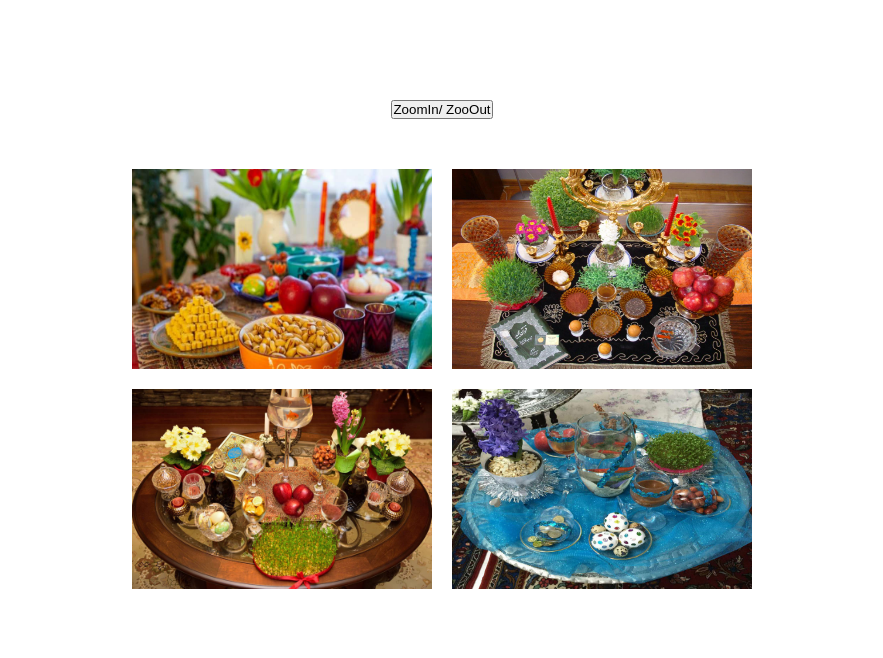
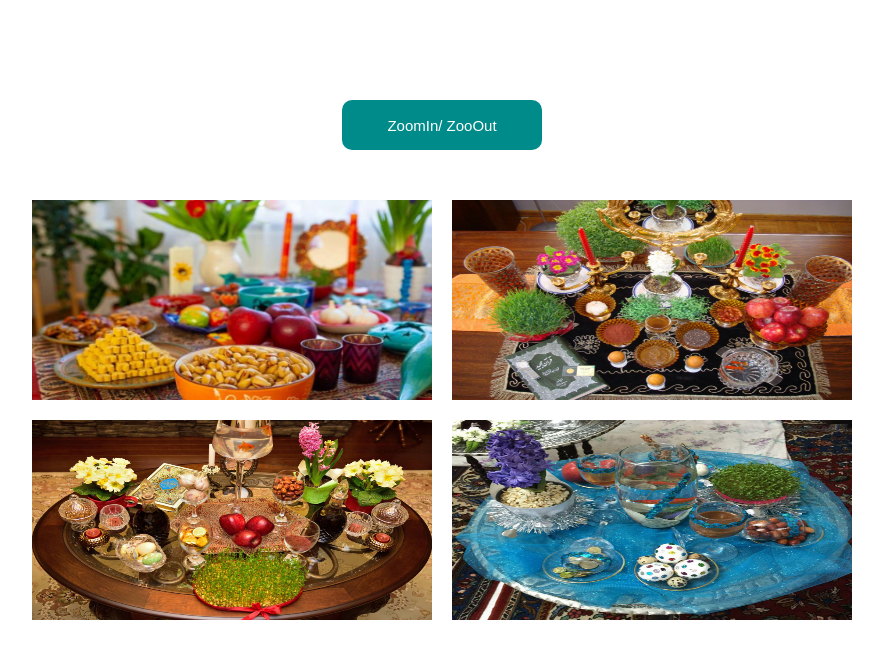
Before and after one commit to MahsumaRezai/javascript_event, a website: page index.html in a window 1280 px wide. Both pictures are taken after a click on the button "ZoomIn/ ZooOut". Shown: the whole page, without its empty margins (198-1081 px from the left). Drawn offline with Linux system fonts and the light colour scheme.

Commit message:
work on style section

```diff
--- a/index.html
+++ b/index.html
@@ -12,10 +12,10 @@
 
 <body>
     <div class="content">
-        <div>
-            <input type="button" value="ZoomIn/ ZooOut">
+        <div class="input">
+            <input type="button" value="ZoomIn/ ZooOut" onclick="zom()" class="input__inp" size="10px">
         </div>
-        <div class="img">
+        <div class="img" onclick="go()">
             <img src="./imag/image_five.jpg" alt="" width="300px" height="200px">
             <img src="./imag/image_two.jpg" alt="" width="300px" height="200px">
             <img src="./imag/three.jpeg" alt="" width="300px" height="200px">
--- a/js/app.js
+++ b/js/app.js
@@ -1,3 +1,25 @@
-function zoom() {
+let cil = 1;
+function zom() {
+    let w = document.getElementsByTagName("img");
+    if (cil % 2 == 0) {
+        for (let x = 0; x < w.length; x++) {
+            w[x].style.width = "300px"
+
+        }
+    }
+    else {
+        for (let x = 0; x < w.length; x++) {
+            w[x].style.width = "400px"
+
+        }
+    }
+    cil++
+}
+function go() {
+    let g = document.getElementsByTagName("img");
+    for (let y = 0; y < g.length; y++) {
+        g[y].style.border = " 10px solid gold"
+
+    }
 
 }
--- a/scss/main.scss
+++ b/scss/main.scss
@@ -18,3 +18,18 @@
   grid-template-columns: repeat(2,1fr);
   grid-gap: 20px;
 }
+.input{
+  &__inp {
+    width: 200px;
+    height: 50px;
+    background-color: darkcyan;
+    color: white;
+    border: none;
+    border-radius: 10px;
+    font-family: sans-serif;
+    font-size: 15px;
+
+
+
+  }
+}
```
Also changed, not shown: css/style.css.
